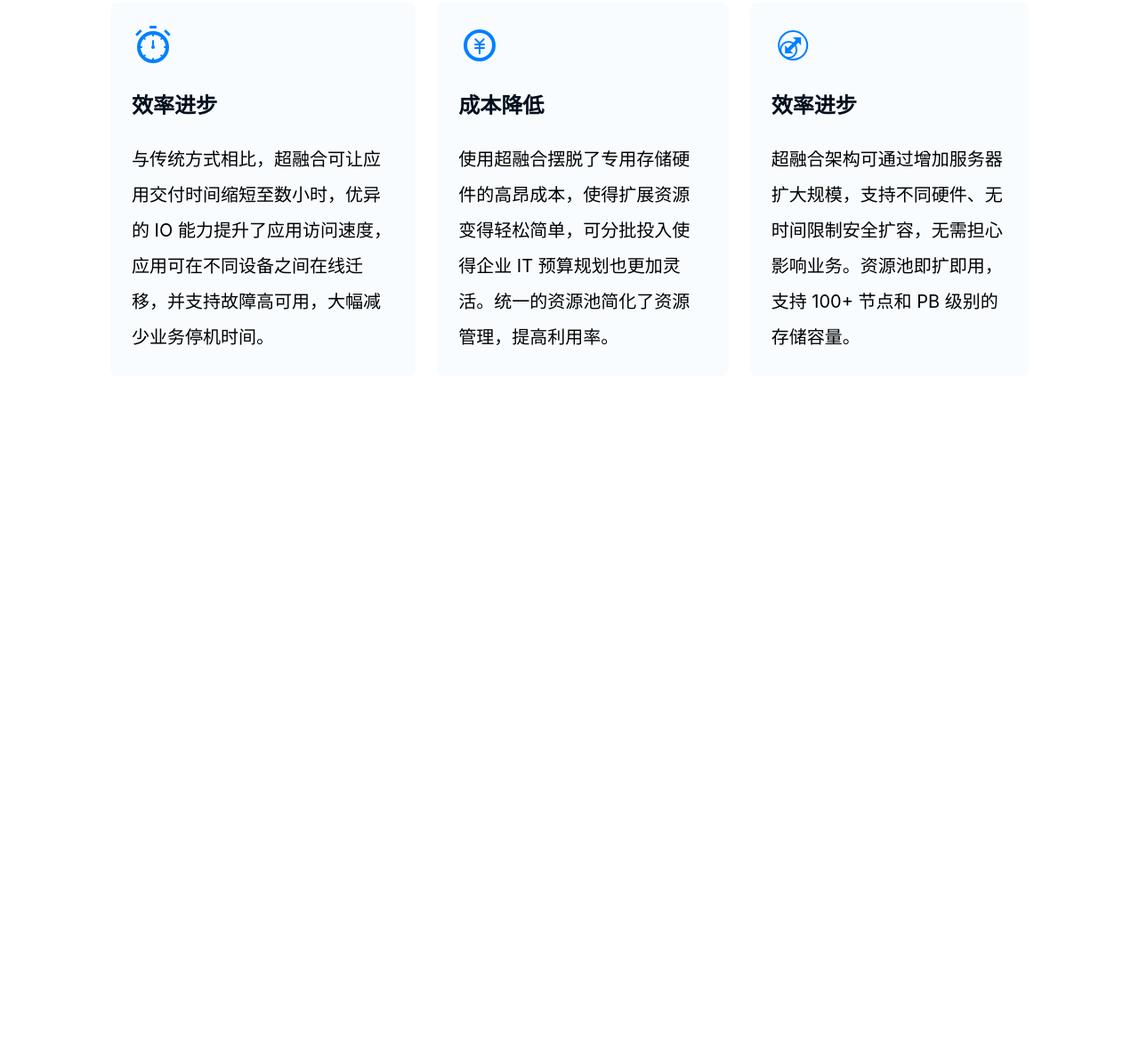
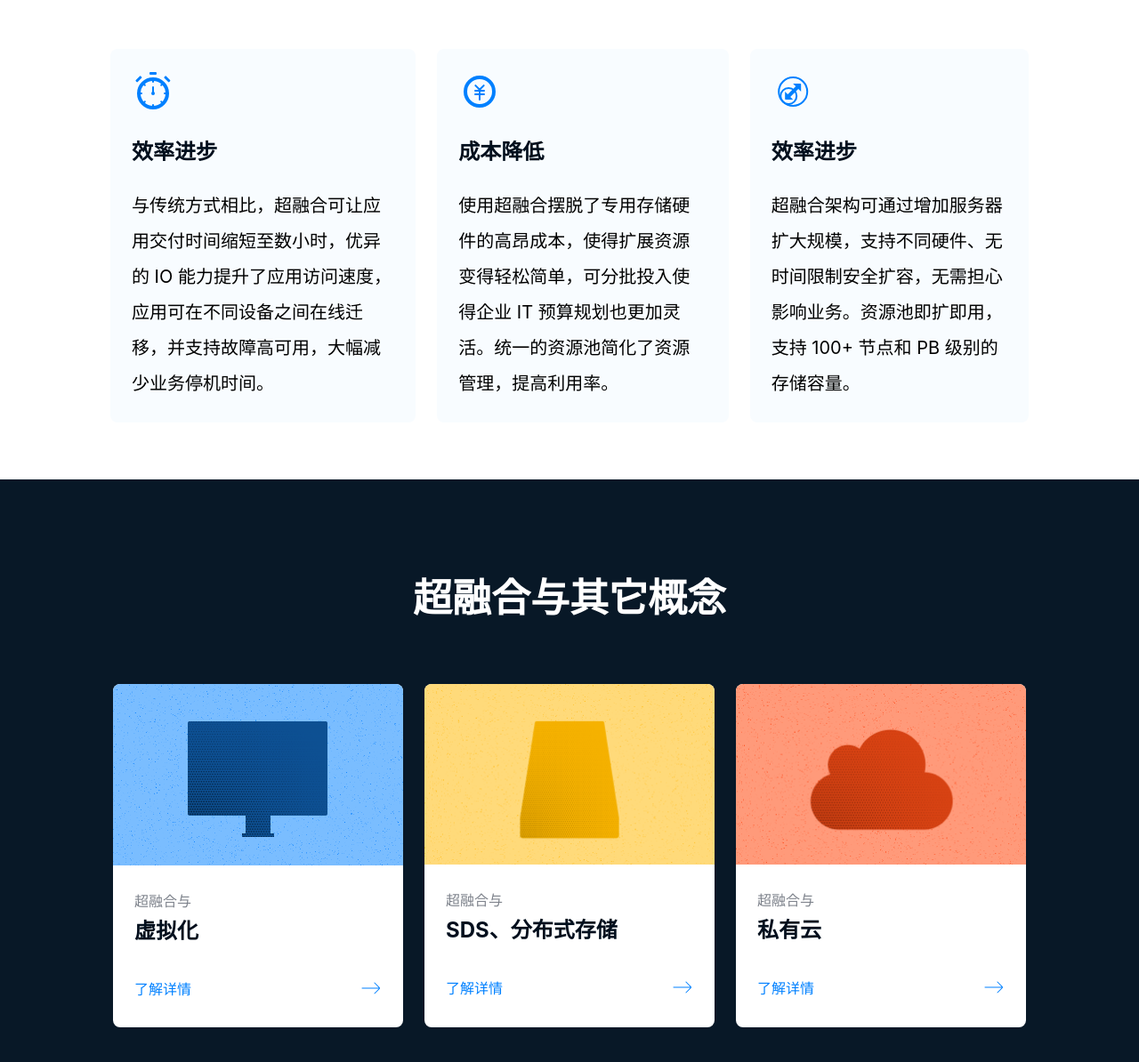
Before and after one commit to lzypro/hcidemo, a plain HTML site: page index.html in a window 1280 px wide. Shown: the part 4538-5732 px from the top of the page at 89% size. Before the commit the page ends 4961 px from the top, so only its background shows below. Drawn offline with Linux system fonts and the light colour scheme; a web font is replaced by a local one.

Commit message:
add article

```diff
--- a/index.html
+++ b/index.html
@@ -102,5 +102,44 @@
                 </div>
             </div>
         </section>
+        <section class="article-section">
+            <h2 class="section-title highlight-section-title">超融合与其它概念</h2>
+            <div class="article-group">
+                <div class="article-card">
+                    <img src="src/article-cover-virtualization.png" alt="Article Cover Virtualization" class="article-cover">
+                    <div class="article-info">
+                        <p class="article-caption">超融合与</p>
+                        <h3 class="article-title">虚拟化</h3>
+                        <div class="link-group">
+                            <p>了解详情</p>
+                            <img src="src/arrow-right.svg" alt="Arrow right">
+                        </div>
+                    </div>
+                </div>
+                <div class="article-card">
+                    <img src="src/article-cover-storage.png" alt="Article Cover Virtualization" class="article-cover">
+                    <div class="article-info">
+                        <p class="article-caption">超融合与</p>
+                        <h3 class="article-title">SDS、分布式存储</h3>
+                        <div class="link-group">
+                            <p>了解详情</p>
+                            <img src="src/arrow-right.svg" alt="Arrow right">
+                        </div>
+                    </div>
+                </div>
+                <div class="article-card">
+                    <img src="src/article-cover-cloud.png" alt="Article Cover Virtualization" class="article-cover">
+                    <div class="article-info">
+                        <p class="article-caption">超融合与</p>
+                        <h3 class="article-title">私有云</h3>
+                        <div class="link-group">
+                            <p>了解详情</p>
+                            <img src="src/arrow-right.svg" alt="Arrow right">
+                        </div>
+                    </div>
+                </div>
+
+            </div>
+        </section>
     </body>
 </html>
--- a/style.css
+++ b/style.css
@@ -173,6 +173,7 @@ body {
 .comparison-table {
     width: 100%;
     max-width: 1032px;
+    border-spacing: 0;
 }
 
 .table-head {
@@ -210,6 +211,7 @@ body {
     display: flex;
     flex-direction: column;
     align-items: center;
+    padding: 64px;
 }
 
 .highlight-card-group {
@@ -234,3 +236,57 @@ body {
 .highlight-title {
     margin-top: 16px;
 }
+
+.article-group {
+    display: flex;
+    max-width: 1056px;
+    margin-top: 64px;
+}
+
+.article-section {
+    background-color: #081827;
+    display: flex;
+    flex-direction: column;
+    align-items: center;
+    padding: 100px;
+}
+
+.highlight-section-title {
+    color: #ffffff;
+}
+
+.article-cover {
+    max-width: 326px;
+    border-radius: 8px 8px 0px 0px;
+}
+
+.article-card {
+    background-color: #ffffff;
+    border-radius: 8px;
+    margin: 0px 12px;
+}
+
+.article-info {
+    padding: 20px 24px 16px 24px;
+}
+
+.link-group {
+    display: flex;
+    justify-content: space-between;
+    margin: 18px 0px 0px 0px;
+    color: #0080FF;
+}
+
+.article-caption {
+    font-size: 16px;
+    line-height: 200%;
+    color: #7D828B;
+    margin: 0px;
+}
+
+.article-title {
+    font-size: 24px;
+    line-height: 150%;
+    color: #020F1D;
+    margin: 0px;
+}
```
Also changed, not shown: src/arrow-right.svg (added), src/article-cover-cloud.png (added), src/article-cover-storage.png (added), src/article-cover-virtualization.png (added).
